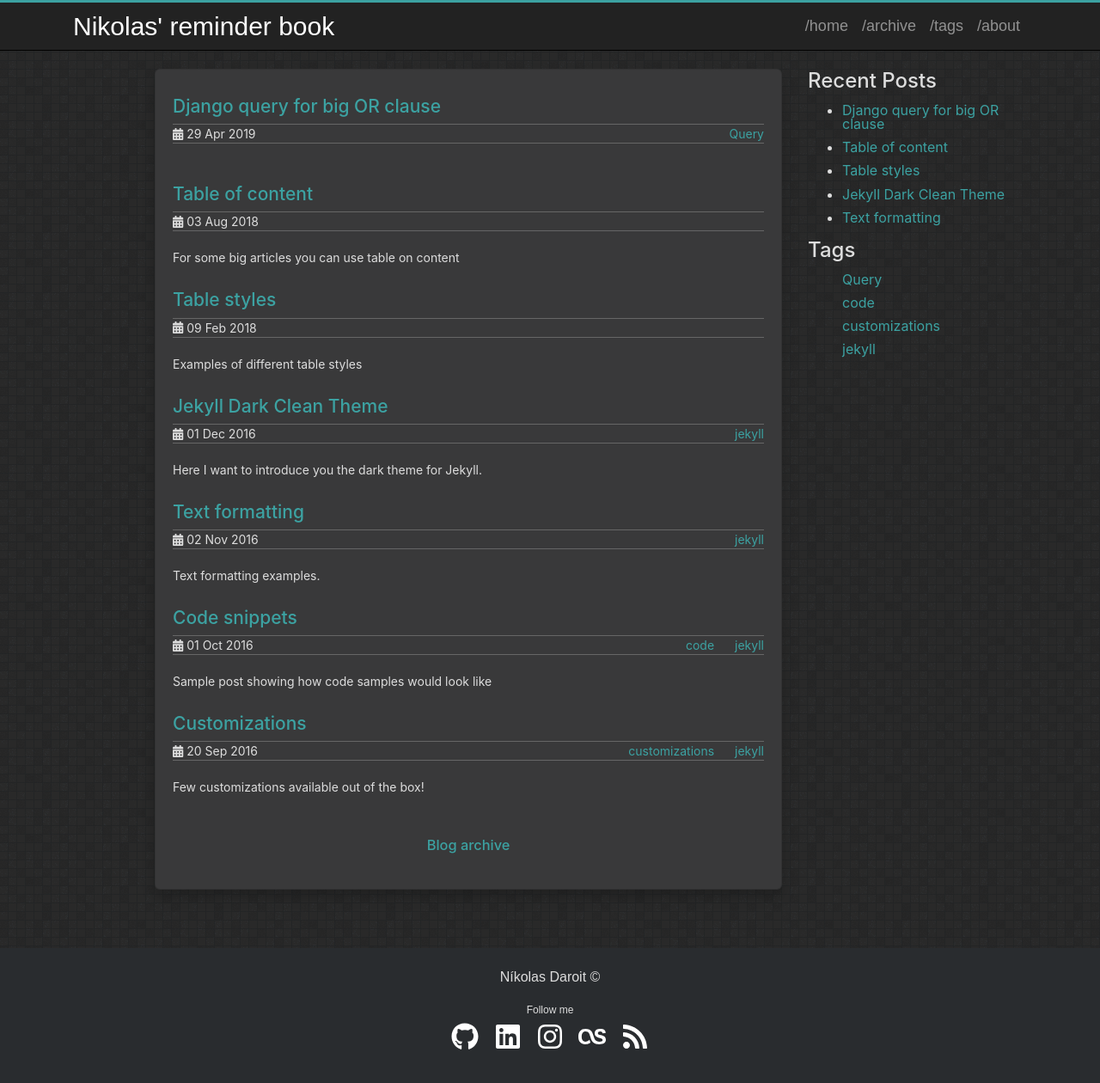
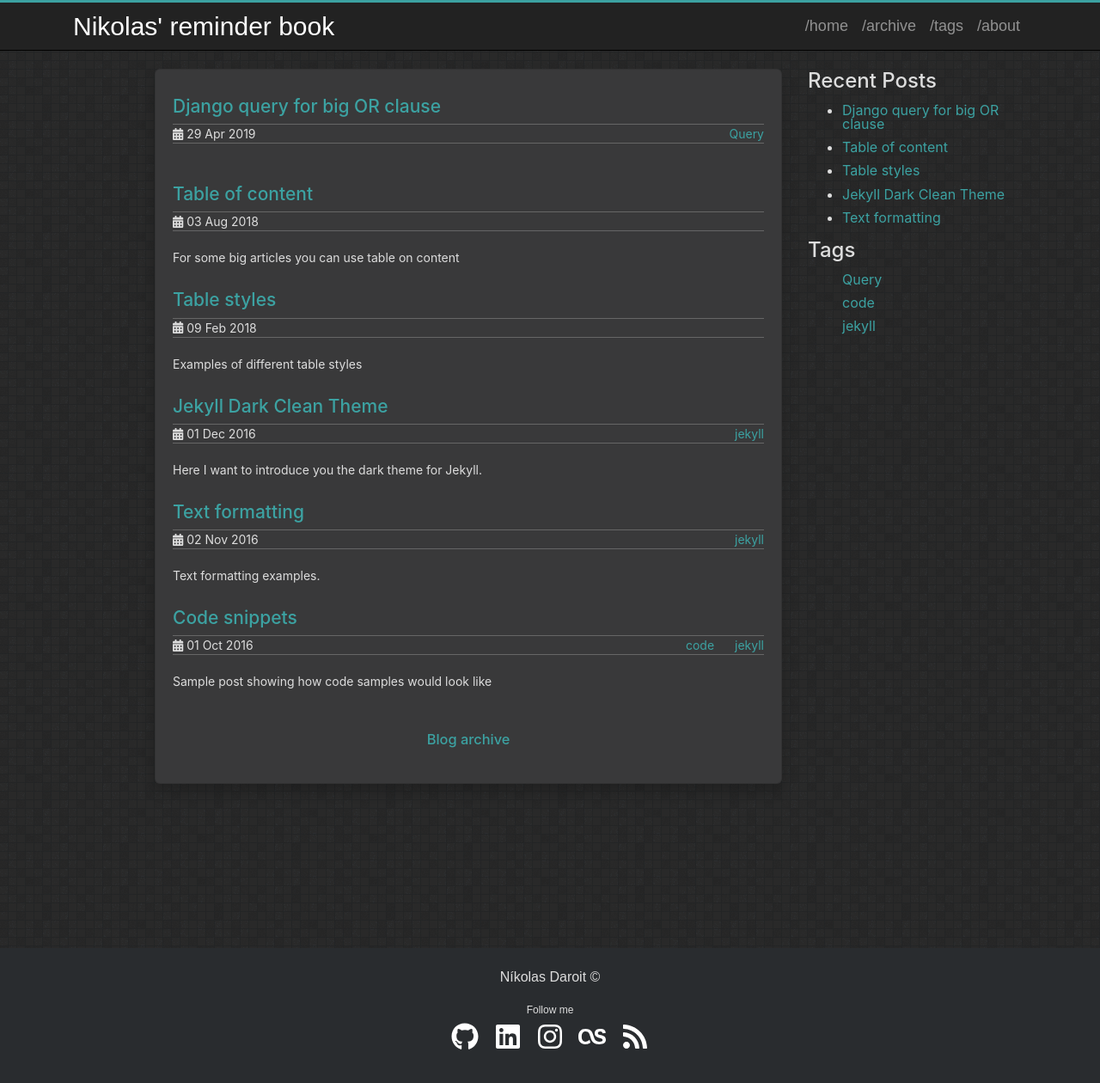
Before and after one commit to NikolasDaroit/nikolasdaroit.github.io, a Jekyll site: the page built from index.html, in a window 1280 px wide and 1285 px high. Shown: the top 1260 px of the window at 86% size. Built offline with Jekyll 4.4.1, drawn with Linux system fonts in a browser that asks for light colours.

Commit message:
update 2016-09-20-customizations.md

```diff
--- a/_posts/2016-09-20-customizations.md
+++ b/_posts/2016-09-20-customizations.md
@@ -1,12 +1,11 @@
 ---
+title: Customizations
 layout: post
-title: "Customizations"
-date: 2016-09-20 16:25:06
-description: Few customizations available out of the box!
-share: true
 tags:
- - customizations
- - jekyll
+  - customizations
+  - jekyll
+published: false
+category:
 ---
 
 # Accent color
```
